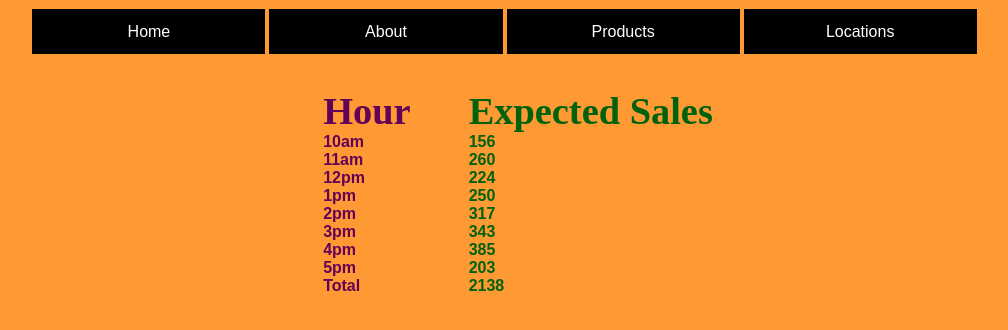
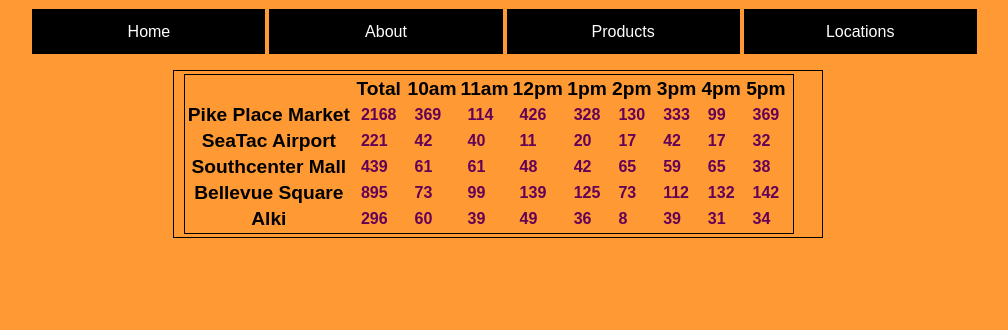
Before and after one commit to robvan89/salmonshop, a plain HTML site: page index.html in a window 1280 px wide. Shown: the part 154-484 px from the top of the page, without its empty margins (142-1150 px from the left). Drawn offline with nearby package versions, Linux system fonts and the light colour scheme.

Commit message:
Updating for Tuesday - it works!

```diff
--- a/app.js
+++ b/app.js
@@ -1,88 +1,84 @@
 var n = 0;
 var f = 0;
-var total = 0;
-var sname = ['Pike Place Market', 'SeaTac Airport', 'Southcenter Mall', 'Bellevue Square', 'Alki'];
-var minCust = [17, 6, 11, 20, 3];
-var maxCust = [88, 44, 38, 48, 24];
-var timeH = ['10am', '11am', '12pm', '1pm', '2pm', '3pm', '4pm', '5pm', 'Total'];
+var timeH = ['', 'Total', '10am', '11am', '12pm', '1pm', '2pm', '3pm', '4pm', '5pm'];
 var custpH = 0;
-var avpC = [5.2, 1.2, 1.9, 3.3, 2.6];
-var rslt = [];
+var storefronts = [];
 
-var storefront = {
+function Storefront(sname, minCust, maxCust, avpC, rslt) {
+  this.sname = sname;
+  this.minCust = minCust;
+  this.maxCust = maxCust;
+  this.avpC = avpC;
+  storefronts.push(this);
+  this.rslt = [];
+  this.total = 0;
+  this.calcCust();
+}
 
+Storefront.prototype.getCust = function(min, max) {
+  return Math.floor(Math.random() * (max - min)) + min;
+};
 
-  findLc: function(id) {
-    this.sname = sname[id];
-    console.log(this.sname);
-    this.avpC = avpC[id];
-    this.minCust = minCust[id];
-    this.maxCust = maxCust[id];
-  },
+Storefront.prototype.calcCust = function() {
+   for (n = 0; n < timeH.length - 2; n++) {
+    this.custpH = this.getCust(this.minCust, this.maxCust);
+    console.log(this.custpH + " is customers per hour");
+    this.rslt.push(Math.round(this.custpH * this.avpC));
+    this.total += this.rslt[n];
+    console.log(this.rslt[n] + " is rslt at n");
+    console.log(this.total + " is the total");
+  }
+  this.rslt.unshift(this.total);
+};
 
-//Code adapted from MDN site
-  getCust: function(minCust, maxCust) {
-    return Math.floor(Math.random() * (this.maxCust - this.minCust)) + this.minCust;
-  },
+var pikePlace = new Storefront('Pike Place Market', 17, 88, 5.2);
+var seaTac = new Storefront('SeaTac Airport', 6, 44, 1.2);
+var southcenterMall = new Storefront('Southcenter Mall', 11, 38, 1.9);
+var bellSquare = new Storefront('Bellevue Square', 20, 48, 3.3);
+var alki = new Storefront('Alki', 3, 24, 2.6);
 
-  calcCust: function() {
-    do {
-      this.custpH = this.getCust();
-      console.log(this.custpH);
-      rslt[n] = Math.round(this.custpH * this.avpC);
-      total += rslt[n];
-      console.log(rslt[n]);
-      n++;
-    } while (n < timeH.length-1);
-    rslt.push(total);
-  },
-
-  outWr: function() {
-    var t = '';
-    var tmMk = document.getElementById('tm');
-  // Create a new UL element <ul></ul>
-  var ulEl = document.createElement('ul');
-  var toph = document.createElement('li');
-  toph.textContent = 'Hour';
-  toph.id = 'toprow';
-  ulEl.appendChild(toph);
-
-  // Loop through the months array, one index at a time
-  for (var i = 0; i < timeH.length; i++) {
-    // For each iteration of the loop; Create an LI element <li></li>
-    var liEl = document.createElement('li');
-    // For each LI element; Assign the contents of the array[i] to the LI's text content
-    liEl.textContent = timeH[i];
-    // Append the populated LI element back to the UL as a Child
-    ulEl.appendChild(liEl);
-  }
-  // Append the completely populated UL to the monthsEl element in index.html
-  tmMk.appendChild(ulEl);
-
-  var rsMk = document.getElementById('rs');
-// Create a new UL element <ul></ul>
-var urEl = document.createElement('ul');
-var roph = document.createElement('li');
-roph.textContent = 'Expected Sales';
-roph.id = 'toprow';
-urEl.appendChild(roph);
+function outWr() {
+  var tmMk = document.getElementById('tm');
+// Create a new TR element <tr></tr>
+var tableEl = document.createElement('table');
+var trEl = document.createElement('tr');
+var tdEl = document.createElement('td');
 
 // Loop through the months array, one index at a time
-for (var i = 0; i < rslt.length; i++) {
-  // For each iteration of the loop; Create an LI element <li></li>
-  var liEl = document.createElement('li');
-  // For each LI element; Assign the contents of the array[i] to the LI's text content
-  liEl.textContent = rslt[i];
+for (var i = 0; i <= timeH.length; i++) {
+  // For each iteration of the loop; Create a TD element <td></td>
+  var thEl = document.createElement('th');
+  // For each LI element; Assign the contents of the array[i] to the TD's text content
+  thEl.textContent = timeH[i];
   // Append the populated LI element back to the UL as a Child
-  urEl.appendChild(liEl);
+  trEl.appendChild(thEl);
 }
 // Append the completely populated UL to the monthsEl element in index.html
-rsMk.appendChild(urEl);
+tableEl.appendChild(trEl);
+
+for (var g = 0; g < storefronts.length; g++) {
+  var taEl = document.createElement('tr');
+  var tsEl = document.createElement('th');
+  tsEl.textContent = storefronts[g].sname;
+  taEl.appendChild(tsEl);
+  console.log(storefronts[1].rslt.length);
+    for (var r = 0; r < storefronts[g].rslt.length; r++) {
+
+      var tcEl = document.createElement('td');
+      tcEl.textContent = storefronts[g].rslt[r];
+      taEl.appendChild(tcEl);
+    }
+    tableEl.appendChild(taEl);
   }
-
+tmMk.appendChild(tableEl);
 };
 
-storefront.findLc(0);
-storefront.getCust();
-storefront.calcCust();
-storefront.outWr();
+function watchmego() {
+  for (i = 0; i < storefronts.length, i++;) {
+    storefronts[i].getCust();
+    storefronts[i].calcCust();
+    storefronts[i].outWr();
+  }
+}
+outWr();
+watchmego();
--- a/style.css
+++ b/style.css
@@ -10,6 +10,11 @@
   display: block;
   margin-left: auto;
   margin-right: auto;
+}
+
+th {
+  color: #000;
+  font-size: 1.2em;
 }
 
 .logo {
@@ -35,13 +40,13 @@
 }
 
 table {
-  border: 0px;
+  border: 1px solid #000;
   margin-left: auto;
   margin-right: auto;
   font-family: sans-serif;
 }
 
-
+tr
 
 .tme {
   color: #630057;
```
